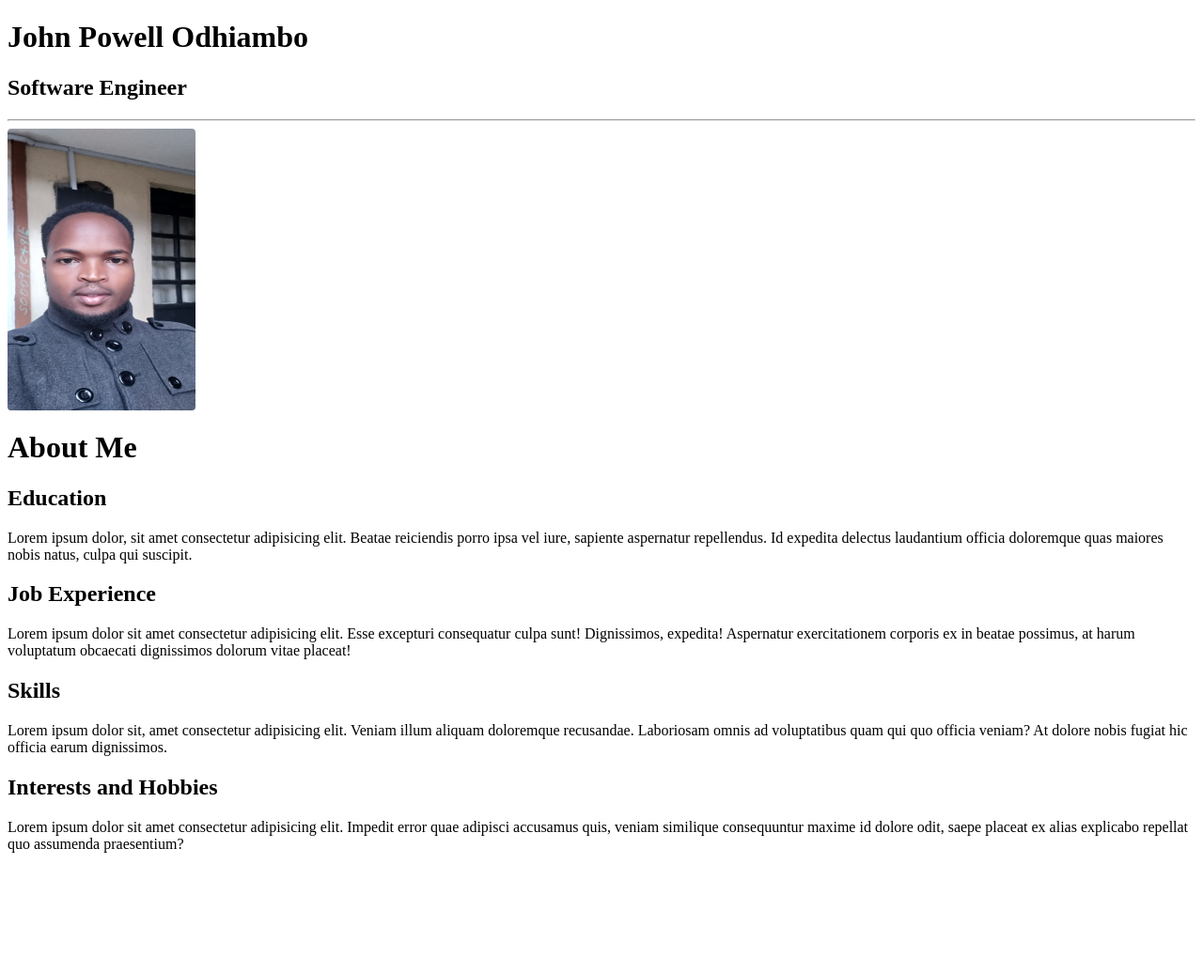
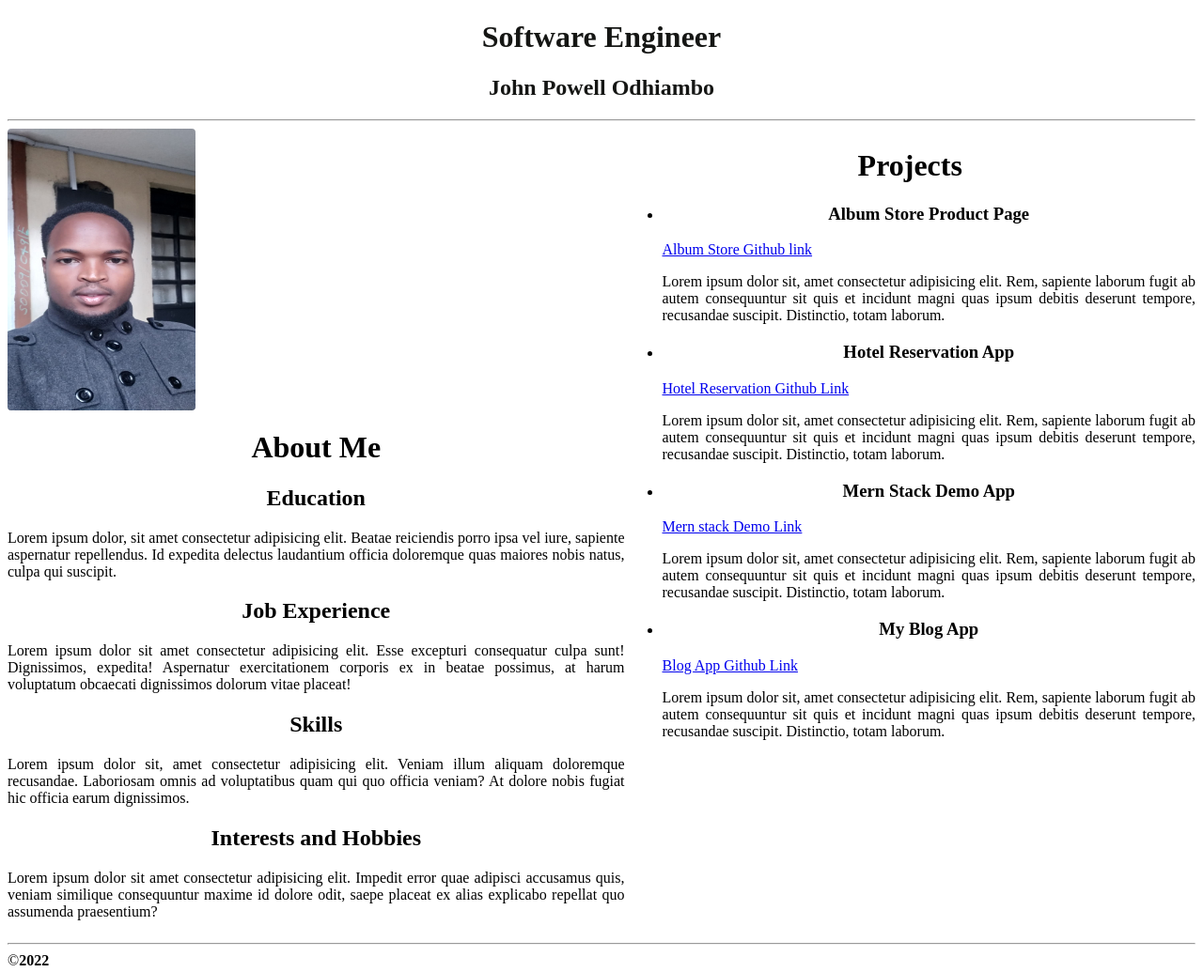
Before and after one commit to Powelljep/portfolio-landing-page, a plain HTML site: page index.html in a window 1280 px wide. Shown: the whole page at 94% size. Before the commit the page ends 924 px from the top, so only its background shows below. Drawn offline with Linux system fonts and the light colour scheme.

Commit message:
modifying layout and deleting about.html page

```diff
--- a/css/styles.css
+++ b/css/styles.css
@@ -2,6 +2,14 @@ body {
     width: auto;
     height: auto;
 }
+.heading {
+    color: rgb(21, 22, 20);
+    text-align: center;
+}
+h1, h2, h3 {
+    text-align: center;
+}
+
 
 img {
     display: block;
@@ -10,22 +18,16 @@ img {
     height: 300px;
 }
 
-.center {
-    justify-content: center;
+.flex-container {
+    display: flex;
+    flex-direction: row;
 }
 
-nav {
-    width: 100%;
-    height: 3em;
-}
-nav ul li {
-    display: inline;
-    float: right;
-    padding:2em;
-    margin: 2px;
+.text-alinment  {
+    text-align: justify;
 }
 
-nav ul li a {
-    text-decoration: none;
-    font-weight: bold;
+.column {
+    margin-left: 50px;
+    margin-right: 50px;
 }
--- a/index.html
+++ b/index.html
@@ -6,13 +6,15 @@
     </head>
     <body>
         <div class="heading">
-            <h1>John Powell Odhiambo</h1>
-            <h2>Software Engineer</h2>
+            <h1>Software Engineer</h1>
+            <h2>John Powell Odhiambo</h2>
+
         </div>
         <hr />
-        <div>
-            <img src="images/powell1.jpg" alt="profile photo"/>
-            <div>
+        <div class="flex-container text-alinment">
+
+            <div class="colum">
+                <img src="images/powell1.jpg" alt="profile photo"/>
                 <h1>About Me</h1>
                 <h2>Education</h2>
                 <p>Lorem ipsum dolor, sit amet consectetur adipisicing elit. Beatae reiciendis porro ipsa vel iure, sapiente aspernatur repellendus. Id expedita delectus laudantium officia doloremque quas maiores nobis natus, culpa qui suscipit.</p>
@@ -24,9 +26,35 @@
 
                 <h2>Interests and Hobbies</h2>
                 <p>Lorem ipsum dolor sit amet consectetur adipisicing elit. Impedit error quae adipisci accusamus quis, veniam similique consequuntur maxime id dolore odit, saepe placeat ex alias explicabo repellat quo assumenda praesentium?</p>
-
+            </div>
+            <div class="colum">
+                <h1>Projects</h1>
+                <ul>
+                    <li>
+                        <h3>Album Store Product Page</h3>
+                        <a href="https://github.com/Powelljep/Angular-AlbumStoreProductPage"> Album Store Github link</a>
+                        <p>Lorem ipsum dolor sit, amet consectetur adipisicing elit. Rem, sapiente laborum fugit ab autem consequuntur sit quis et incidunt magni quas ipsum debitis deserunt tempore, recusandae suscipit. Distinctio, totam laborum.</p>
+                    </li>
+                    <li>
+                        <h3>Hotel Reservation App</h3>
+                        <a href="https://github.com/Powelljep/Hotel_Reservation">Hotel Reservation Github Link</a>
+                        <p>Lorem ipsum dolor sit, amet consectetur adipisicing elit. Rem, sapiente laborum fugit ab autem consequuntur sit quis et incidunt magni quas ipsum debitis deserunt tempore, recusandae suscipit. Distinctio, totam laborum.</p>
+                    </li>
+                    <li>
+                        <h3>Mern Stack Demo App</h3>
+                        <a href="https://github.com/Powelljep/go-fullstack-nodejs-expess">Mern stack Demo Link</a>
+                        <p>Lorem ipsum dolor sit, amet consectetur adipisicing elit. Rem, sapiente laborum fugit ab autem consequuntur sit quis et incidunt magni quas ipsum debitis deserunt tempore, recusandae suscipit. Distinctio, totam laborum.</p>
+                    </li>
+                    <li>
+                        <h3>My Blog App</h3>
+                        <a href="https://github.com/Powelljep/blog_site"> Blog App Github Link</a>
+                        <p>Lorem ipsum dolor sit, amet consectetur adipisicing elit. Rem, sapiente laborum fugit ab autem consequuntur sit quis et incidunt magni quas ipsum debitis deserunt tempore, recusandae suscipit. Distinctio, totam laborum.</p>
+                    </li>
+                </ul>
             </div>
         </div>
+        <hr />
+        <footer style="text-align: left;">&copy;<strong>2022</strong></footer>
 
     </body>
 </html>
```
Also changed, not shown: about.html (deleted, +0 -23 lines).
